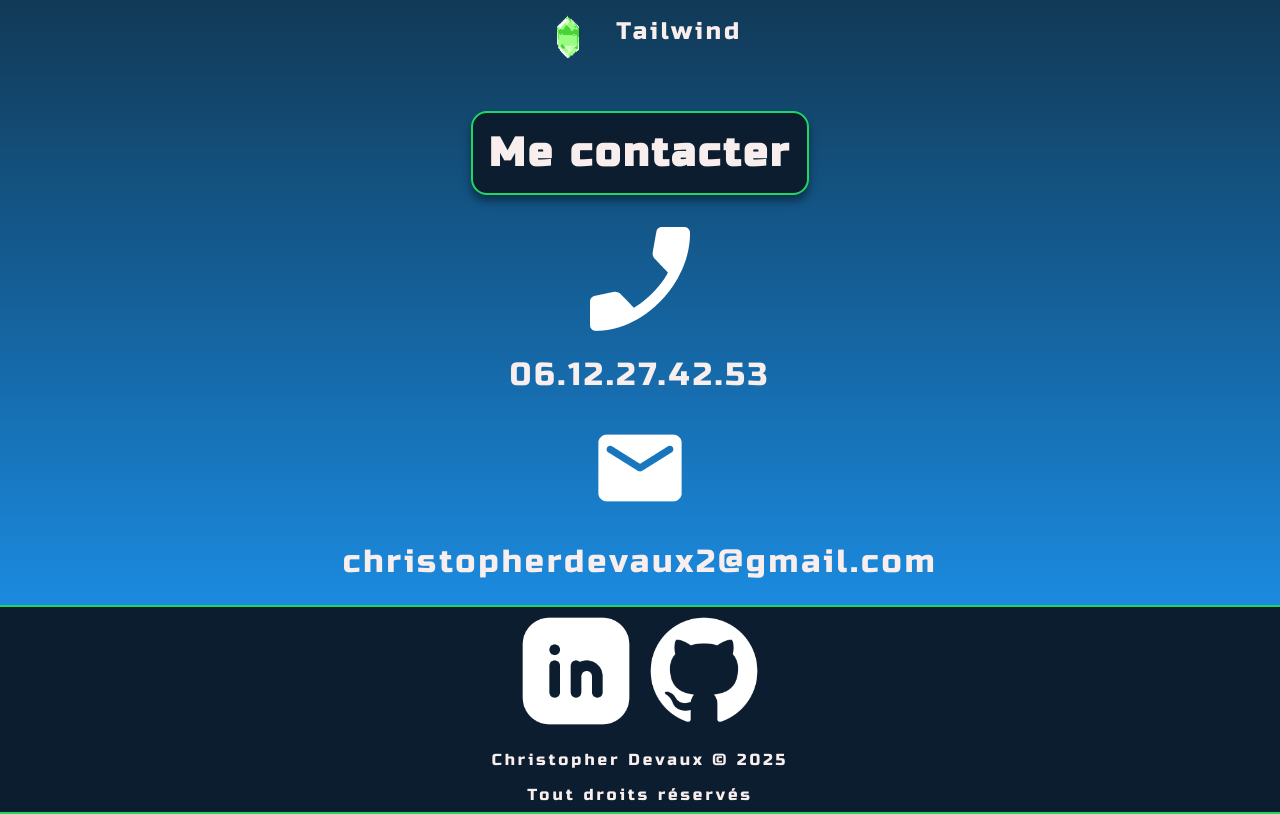
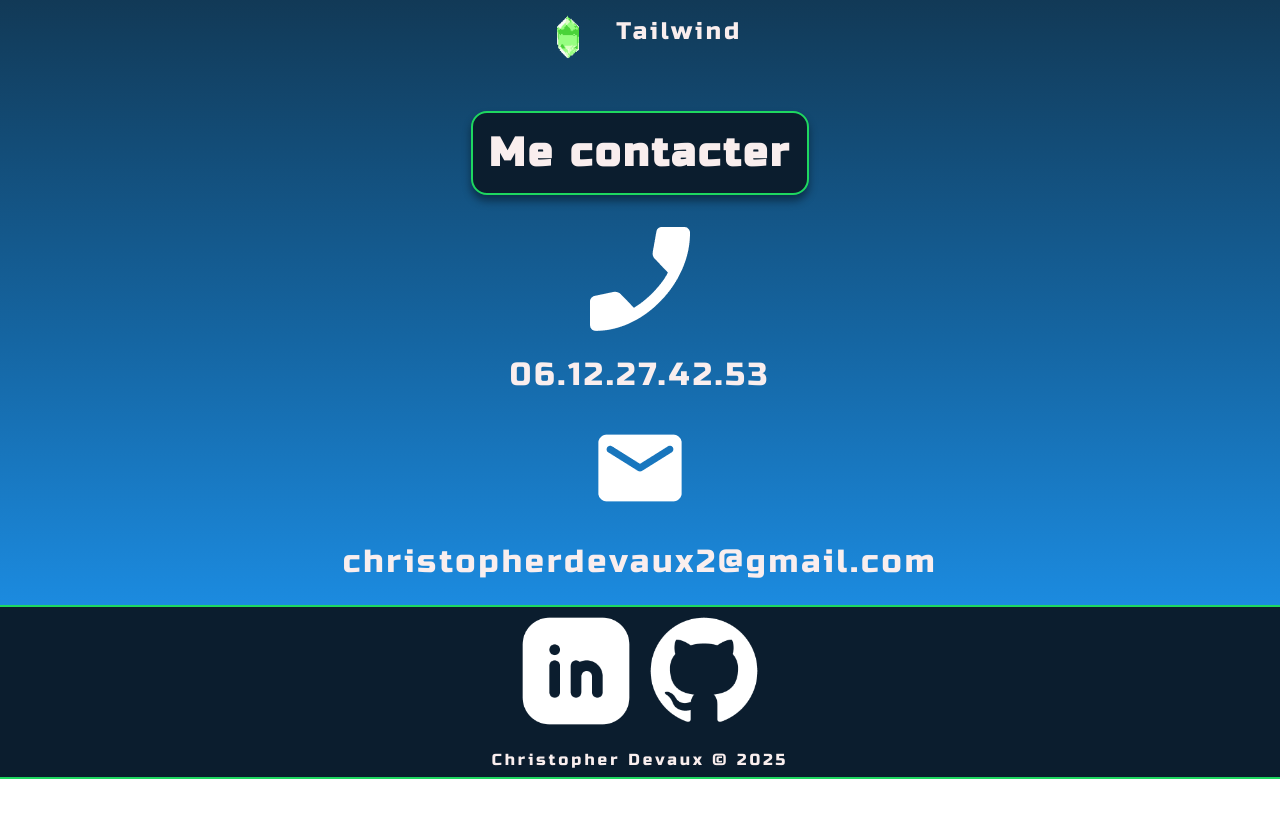
Before and after one commit to Krisdevo/CV, a plain HTML site: page index.html in a window 1280 px wide. Shown: the part 4057-4871 px from the top of the page. After the commit the page ends 4836 px from the top, so only its background shows below. Drawn offline with Linux system fonts and the light colour scheme.

Commit message:
delete copyright

```diff
--- a/index.html
+++ b/index.html
@@ -209,7 +209,6 @@
             <a href="https://github.com/Krisdevo"><img src="./images/github.png" alt="Logo de Github"></a>
         </div>
         <p>Christopher Devaux © 2025</p>
-        <p>Tout droits réservés</p>
     </footer>
 
     <script src="main.js"></script>
```
